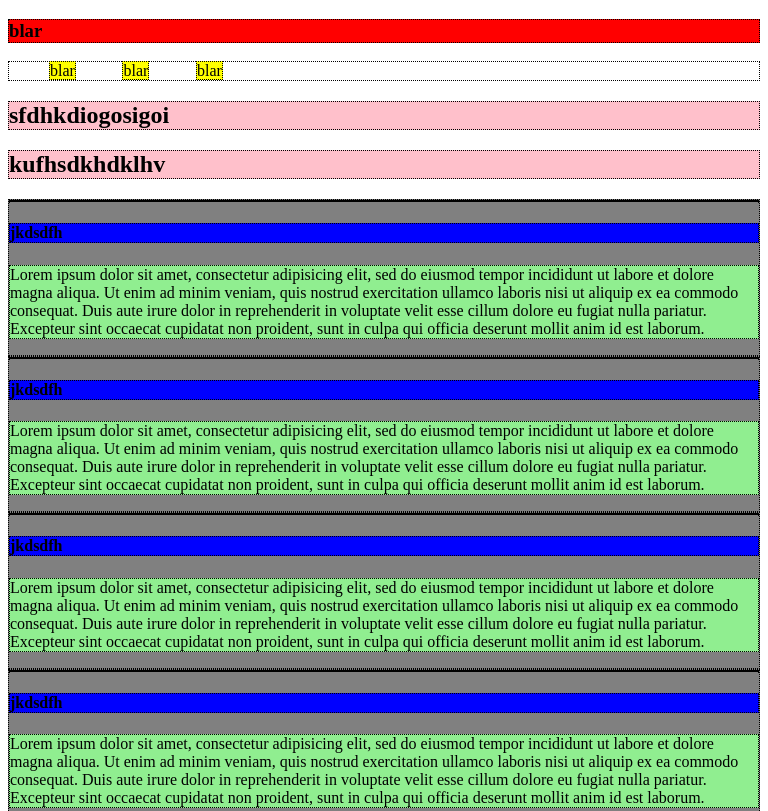
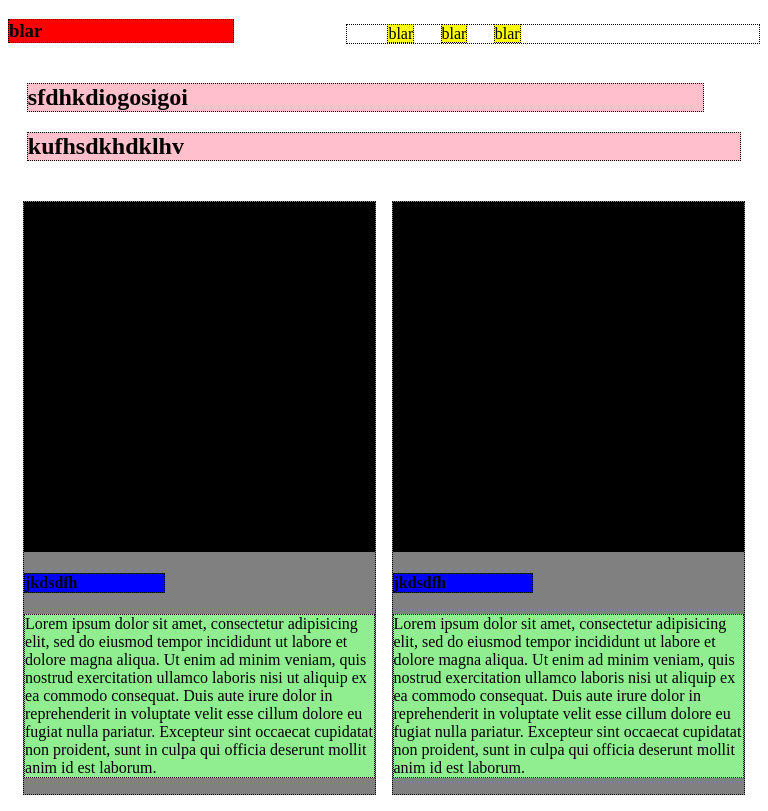
Before and after one commit to calvincushman/featured-items-responsive, a plain HTML site: page index.html in a window 768 px wide. Shown: the top 811 px of the page. Drawn offline with Linux system fonts and the light colour scheme.

Commit message:
create second meia query for 800 pixel screens

```diff
--- a/css/styles.css
+++ b/css/styles.css
@@ -36,6 +36,48 @@ h4 {
 p {
   background-color: lightgreen;
 }
+
+@media screen and (max-width:800px) and (min-width:401px) {
+
+  h3 {
+    width: 30%;
+  }
+
+  ul {
+    width: 55%;
+    float: right;
+    margin-top: -37px;
+  }
+
+  #header-1 {
+    width: 90%;
+    margin-left: 2.5%;
+    margin-top: 40px;
+  }
+
+  #header-2 {
+    width: 95%;
+    margin-left: auto;
+    margin-right: auto;
+  }
+
+  .content {
+    width: 47%;
+    float:left;
+    margin-left: 2%;
+    margin-top: 20px;
+  }
+
+  .image {
+    width: 100%;
+    height: 350px;
+  }
+
+  h4 {
+    width: 40%;
+  }
+}
+
 @media screen and (max-width: 400px) {
   h3 {
     width: 30%;
```
